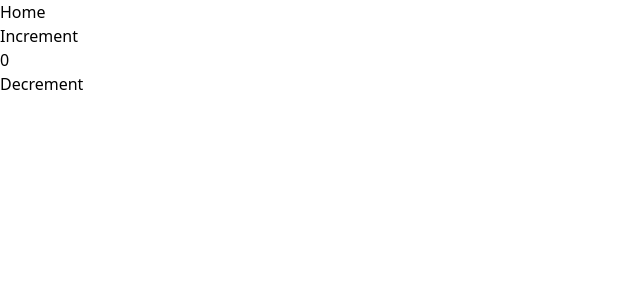
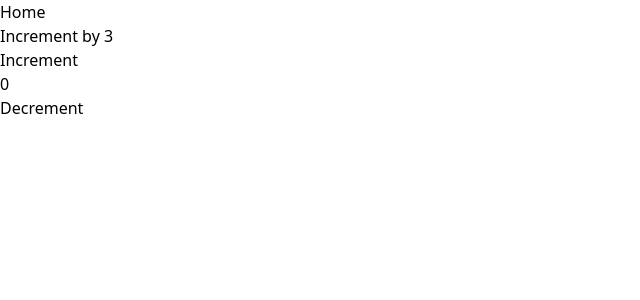
Before and after one commit to NFRIDOY/project-redux, a React (Vite) app: page / in a window 1280 px wide. Shown: the top 300 px of the page, without its empty margins (0-640 px from the left). Built offline with nearby package versions, Linux system fonts and the light colour scheme.

Commit message:
(action.payload) : incrementByValue

```diff
--- a/src/components/Counter/Counter.jsx
+++ b/src/components/Counter/Counter.jsx
@@ -1,5 +1,5 @@
 import { useDispatch, useSelector } from 'react-redux'
-import { increment, decrement } from './../../redux/features/counter/counterSlice'; // import all actions from counterSlice
+import { increment, decrement, incrementByValue } from './../../redux/features/counter/counterSlice'; // import all actions from counterSlice
 
 const Counter = () => {
     /**
@@ -11,6 +11,8 @@ const Counter = () => {
     const dispatch = useDispatch();
     return (
         <div>
+            <button onClick={() => dispatch(incrementByValue(3))}>Increment by 3</button>
+            <br />
             <button onClick={() => dispatch(increment())}>Increment</button>
             <div>
                 <h1>{count}</h1>
--- a/src/redux/features/counter/counterSlice.js
+++ b/src/redux/features/counter/counterSlice.js
@@ -27,11 +27,14 @@ const counterSlice = createSlice({
         // an action
         decrement: (state) => {
             state.count -= 1;
+        },
+        incrementByValue: (state, actions) => {
+            state.count += actions.payload;
         }
     },
 
 })
 
-export const { increment, decrement } = counterSlice.actions; // exporting all actions
+export const { increment, decrement, incrementByValue } = counterSlice.actions; // exporting all actions
 
 export default counterSlice.reducer;
```
